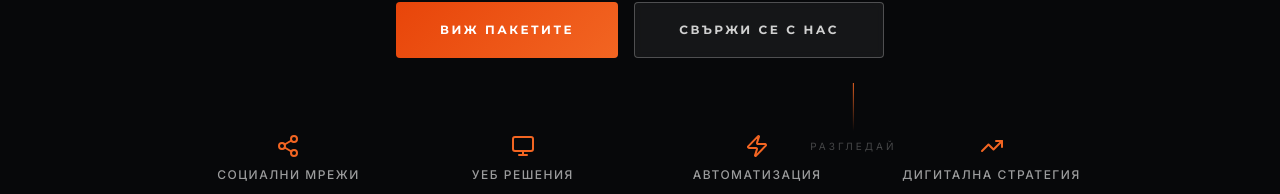
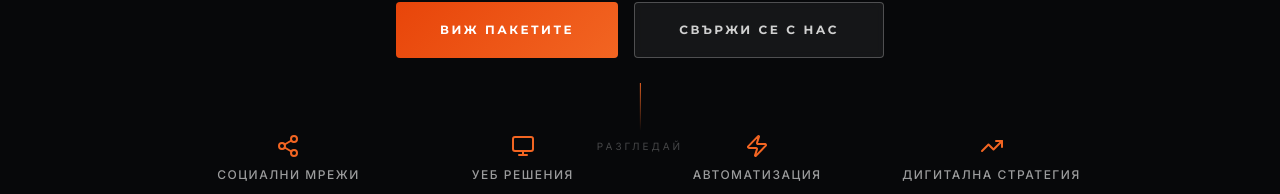
Before and after one commit to emobugs/digital-effect, a Next.js app: page / in a window 1280 px wide. Shown: the part 606-800 px from the top of the page. Built offline with nearby package versions, Linux system fonts and the light colour scheme.

Commit message:
scroll hint centered

```diff
--- a/src/components/sections/Hero.tsx
+++ b/src/components/sections/Hero.tsx
@@ -87,7 +87,7 @@ export default function Hero() {
 
 			{/* SCROLL INDICATOR */}
 			<div
-				className="hidden absolute bottom-10 left-2/3 -translate-x-1/2 md:flex flex-col items-center gap-2 text-white/25 text-[10px] tracking-[3px] uppercase"
+				className="hidden absolute bottom-10 left-1/2 -translate-x-1/2 md:flex flex-col items-center gap-2 text-white/25 text-[10px] tracking-[3px] uppercase"
 				style={{ animationDelay: "500ms" }}
 			>
 				<motion.div
@@ -95,7 +95,7 @@ export default function Hero() {
 					transition={{ duration: 1.8, repeat: Infinity, ease: "easeInOut" }}
 					className="w-px h-12 bg-gradient-to-b from-[#f26522] to-transparent origin-top"
 				/>
-				Разгледай
+				<p className="">Разгледай</p>
 			</div>
 		</section>
 	);
```
